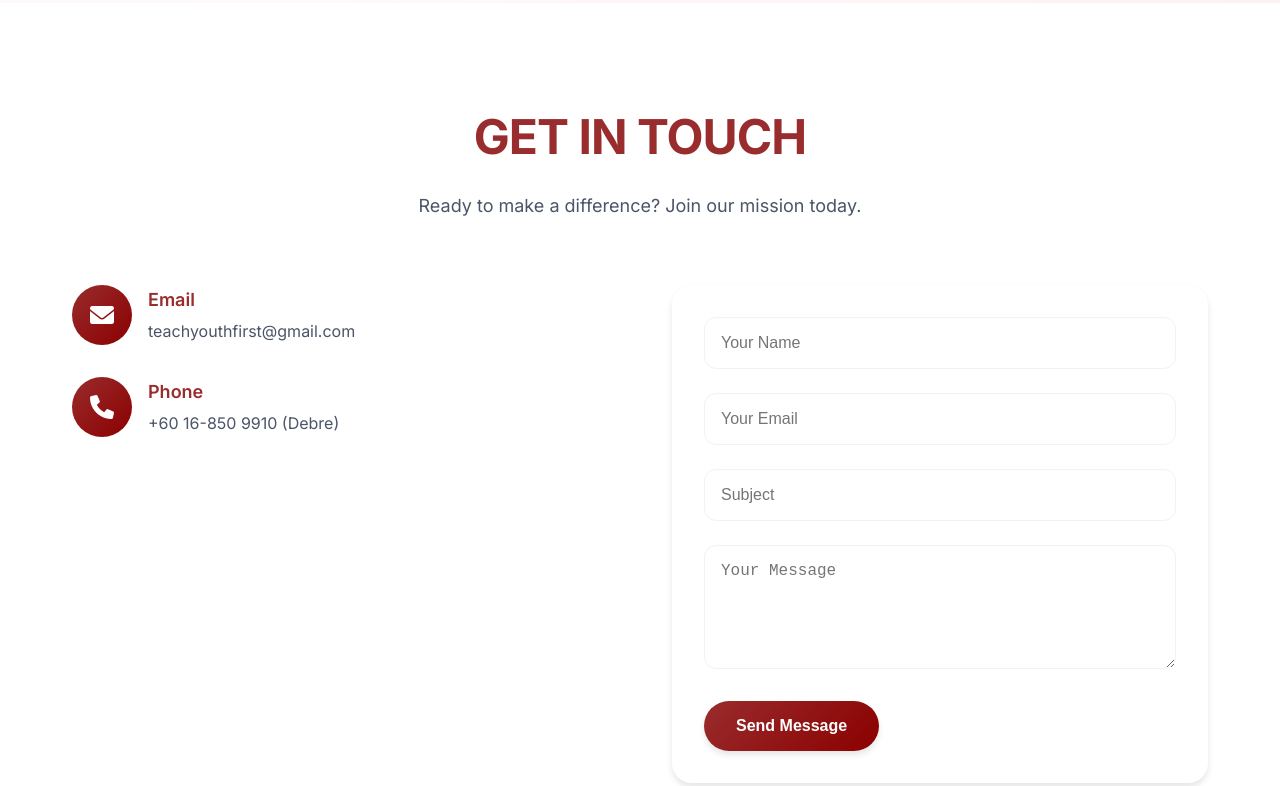
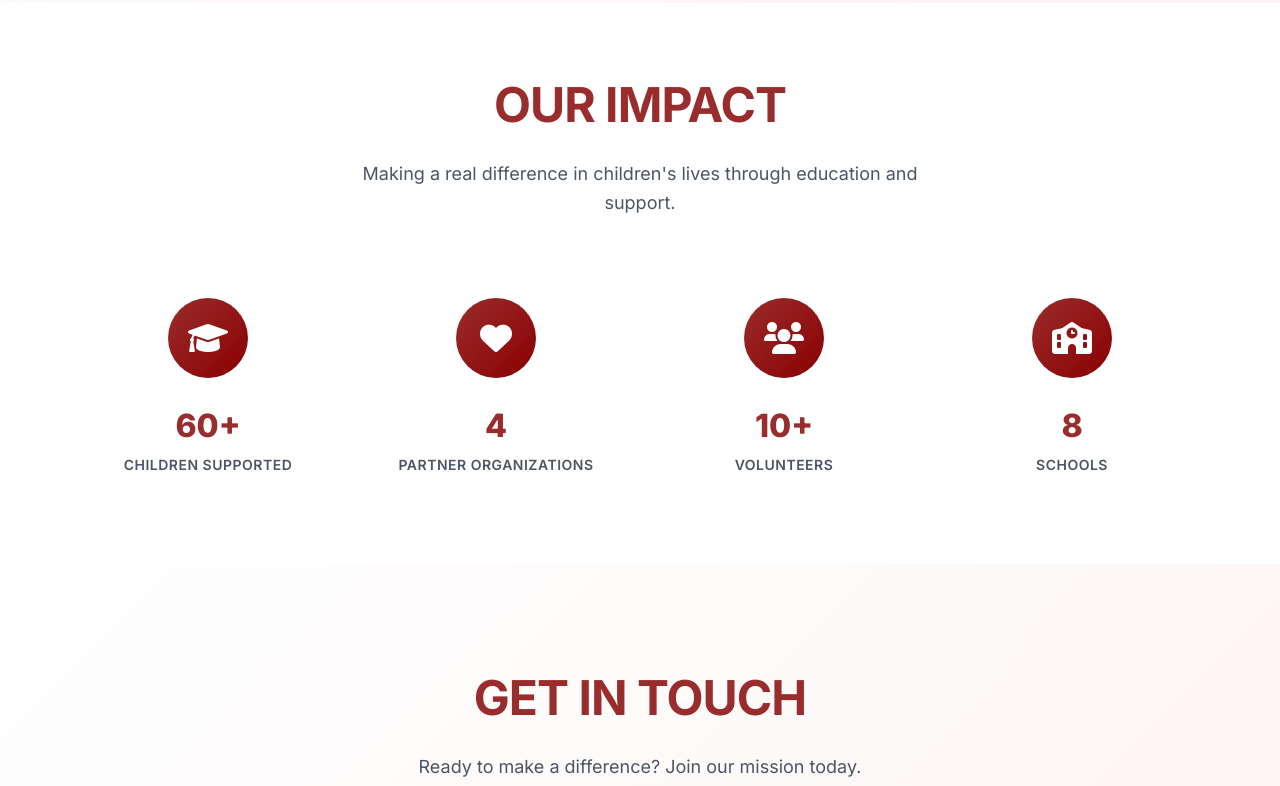
Before and after one commit to lovenialaw/teach-youth-first, a website: page TYF/main/index.html in a window 1280 px wide. Shown: the part 7207-7993 px from the top of the page. Drawn offline with nearby package versions, Linux system fonts and the light colour scheme.

Commit message:
Add impact section

```diff
--- a/TYF/main/index.html
+++ b/TYF/main/index.html
@@ -430,6 +430,68 @@
     </div>
   </section>
 
+  <!-- Impact Section -->
+  <section id="impact" class="section impact-section">
+    <div class="container">
+      <div class="section-header" data-aos="fade-up">
+        <h2 class="section-title">OUR IMPACT</h2>
+        <p class="section-subtitle">
+          Making a real difference in children's lives through education and support.
+        </p>
+      </div>
+
+      <div class="impact-grid">
+        <div class="impact-card" data-aos="fade-up" data-aos-delay="100">
+          <div class="impact-icon">
+            <i class="fas fa-graduation-cap"></i>
+          </div>
+          <div class="impact-content">
+            <div class="impact-stats">
+              <span class="stat-number" data-target="60" data-suffix="+">0</span>
+              <span class="stat-label">Children Supported</span>
+            </div>
+          </div>
+        </div>
+
+        <div class="impact-card" data-aos="fade-up" data-aos-delay="200">
+          <div class="impact-icon">
+            <i class="fas fa-heart"></i>
+          </div>
+          <div class="impact-content">
+            <div class="impact-stats">
+              <span class="stat-number" data-target="4">0</span>
+              <span class="stat-label">Partner Organizations</span>
+            </div>
+          </div>
+        </div>
+
+        <div class="impact-card" data-aos="fade-up" data-aos-delay="300">
+          <div class="impact-icon">
+            <i class="fas fa-users"></i>
+          </div>
+          <div class="impact-content">
+            <div class="impact-stats">
+              <span class="stat-number" data-target="10" data-suffix="+">0</span>
+              <span class="stat-label">Volunteers</span>
+            </div>
+          </div>
+        </div>
+
+        <div class="impact-card" data-aos="fade-up" data-aos-delay="400">
+          <div class="impact-icon">
+            <i class="fas fa-school"></i>
+          </div>
+          <div class="impact-content">
+            <div class="impact-stats">
+              <span class="stat-number" data-target="8">0</span>
+              <span class="stat-label">Schools</span>
+            </div>
+          </div>
+        </div>
+      </div>
+    </div>
+  </section>
+
 
   <!-- Contact Section -->
   <section id="contact" class="section contact-section">
--- a/TYF/main/script.js
+++ b/TYF/main/script.js
@@ -484,6 +484,46 @@ document.addEventListener('DOMContentLoaded', function () {
         }
     });
 
+    // Counter Animation for Impact Section
+    function animateCounters() {
+        const counters = document.querySelectorAll('.stat-number[data-target]');
+
+        counters.forEach(counter => {
+            const target = parseInt(counter.getAttribute('data-target'));
+            const suffix = counter.getAttribute('data-suffix') || '';
+            const duration = 2000; // 2 seconds
+            const increment = target / (duration / 16); // 60fps
+            let current = 0;
+
+            const updateCounter = () => {
+                if (current < target) {
+                    current += increment;
+                    counter.textContent = Math.floor(current) + suffix;
+                    requestAnimationFrame(updateCounter);
+                } else {
+                    counter.textContent = target + suffix;
+                }
+            };
+
+            updateCounter();
+        });
+    }
+
+    // Intersection Observer for Impact Section
+    const impactSection = document.getElementById('impact');
+    if (impactSection) {
+        const observer = new IntersectionObserver((entries) => {
+            entries.forEach(entry => {
+                if (entry.isIntersecting) {
+                    animateCounters();
+                    observer.unobserve(entry.target);
+                }
+            });
+        }, { threshold: 0.5 });
+
+        observer.observe(impactSection);
+    }
+
     // Initialize page
     updateActiveNav();
     updateNavbar();
--- a/TYF/main/styles.css
+++ b/TYF/main/styles.css
@@ -1238,7 +1238,7 @@ body {
 
 .team-card {
   background: rgba(180, 40, 40, 0.9);
-  border-radius: 0;
+  border-radius: 5%;
   overflow: hidden;
   box-shadow: var(--shadow-md);
   text-align: center;
@@ -2540,3 +2540,107 @@ section.gallery-section {
     grid-template-columns: 1fr;
   }
 }
+
+/* Impact Section */
+.impact-section {
+  background: transparent;
+  padding: 4rem 0;
+}
+
+.impact-grid {
+  display: grid;
+  grid-template-columns: repeat(4, 1fr);
+  gap: 1rem;
+  margin-top: 3rem;
+}
+
+.impact-card {
+  background: transparent;
+  padding: 1rem;
+  text-align: center;
+}
+
+.impact-icon {
+  width: 80px;
+  height: 80px;
+  background: var(--gradient-primary);
+  border-radius: 50%;
+  display: flex;
+  align-items: center;
+  justify-content: center;
+  margin: 0 auto 1.5rem;
+  color: white;
+  font-size: 2rem;
+}
+
+.impact-content h3 {
+  font-size: 1.25rem;
+  font-weight: 700;
+  color: var(--text-dark);
+  margin-bottom: 1rem;
+}
+
+.impact-content p {
+  color: var(--text-light);
+  line-height: 1.6;
+  margin-bottom: 1.5rem;
+}
+
+.impact-stats {
+  display: flex;
+  flex-direction: column;
+  align-items: center;
+  gap: 0.5rem;
+  padding: 0.5rem;
+  background: transparent;
+}
+
+.impact-stats .stat-number {
+  font-size: 2rem;
+  font-weight: 800;
+  color: var(--primary-color);
+  line-height: 1;
+}
+
+.impact-stats .stat-label {
+  font-size: 0.875rem;
+  font-weight: 600;
+  color: var(--text-light);
+  text-transform: uppercase;
+  letter-spacing: 0.5px;
+}
+
+/* Mobile Impact Section */
+@media (max-width: 768px) {
+  .impact-grid {
+    grid-template-columns: repeat(2, 1fr);
+    gap: 1rem;
+    margin-top: 2rem;
+  }
+
+  .impact-card {
+    padding: 0.75rem;
+  }
+
+  .impact-icon {
+    width: 50px;
+    height: 50px;
+    font-size: 1.25rem;
+    margin-bottom: 0.75rem;
+  }
+
+  .impact-stats .stat-number {
+    font-size: 1.5rem;
+  }
+
+  .impact-stats .stat-label {
+    font-size: 0.7rem;
+  }
+}
+
+@media (max-width: 480px) {
+  .impact-grid {
+    grid-template-columns: 1fr;
+    gap: 1rem;
+  }
+}
```
